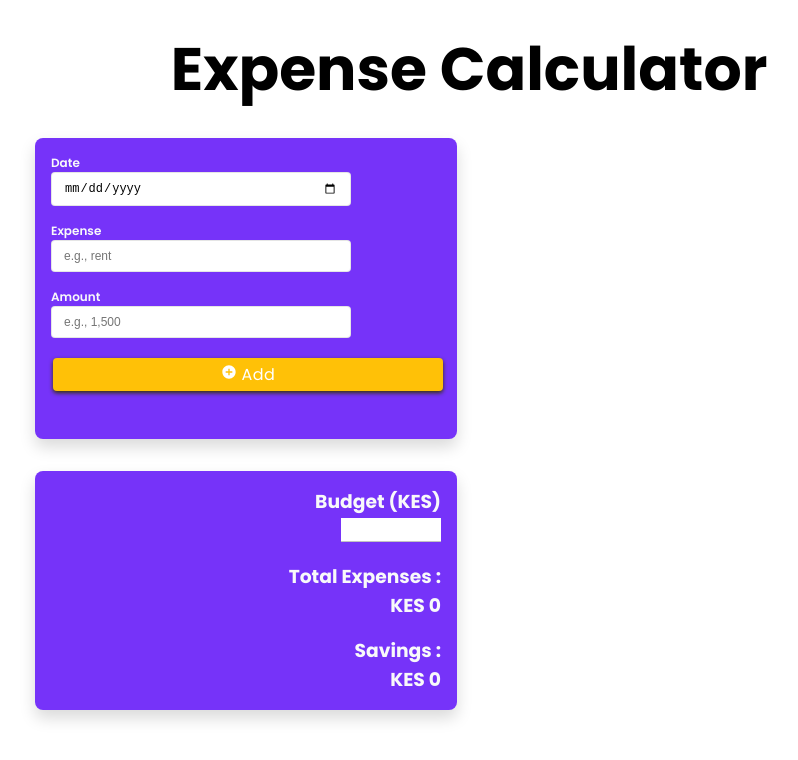
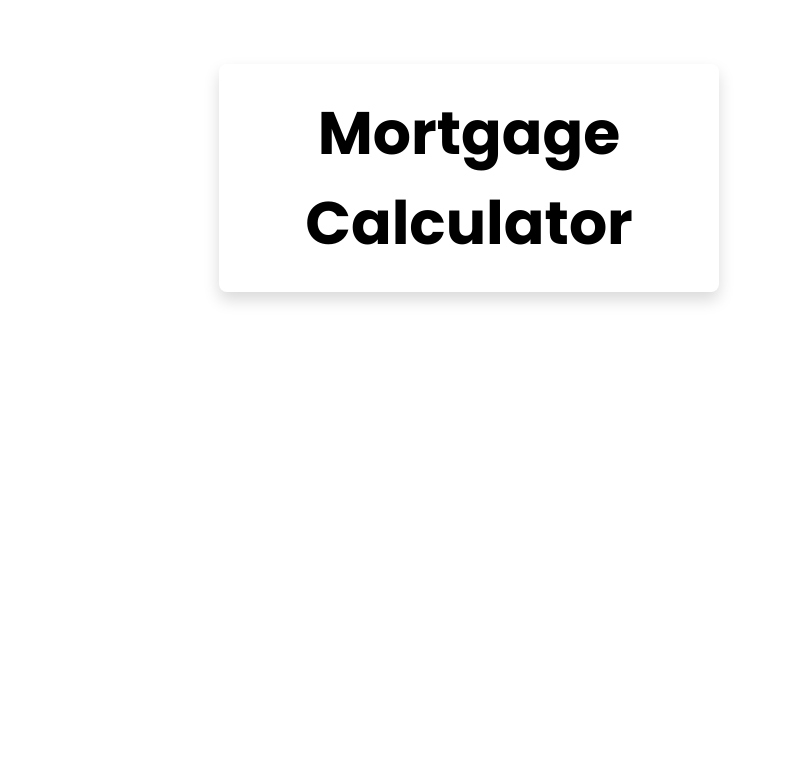
Before and after one commit to spectr-e/react-projects, a React (Vite) app: page / in a window 1280 px wide. Shown: the top 760 px of the page, without its empty margins (171-969 px from the left). Built offline with nearby package versions, Linux system fonts and the light colour scheme.

Commit message:
feat(MortgageCalcApp): Add the starter code for project 26

```diff
--- a/src/App.jsx
+++ b/src/App.jsx
@@ -25,6 +25,7 @@ import {
   AnimatedLoginForm,
   PhoneBookApp,
   ExpenseCalculatorApp,
+  MortgageCalcApp,
 } from './Projects'
 
 function App() {
@@ -55,7 +56,8 @@ function App() {
         {/* <CardGameApp /> */}
         {/* <AnimatedLoginForm /> */}
         {/* <PhoneBookApp /> */}
-        <ExpenseCalculatorApp />
+        {/* <ExpenseCalculatorApp /> */}
+        <MortgageCalcApp />
       </div>
     </div>
   )
--- /dev/null
+++ b/src/Projects/26-mortgage-calc-app/MortgageCalcApp.jsx
@@ -0,0 +1,12 @@
+import React from 'react'
+import { Title } from '../../components'
+
+const MortgageCalcApp = () => {
+  return (
+    <div className='container card mt-4' style={{ width: 500 }}>
+      <Title title={'Mortgage Calculator'} classes={'title text-center'} />
+    </div>
+  )
+}
+
+export default MortgageCalcApp
--- a/src/Projects/index.js
+++ b/src/Projects/index.js
@@ -25,8 +25,9 @@ import CardGameApp from './22-card-game-app/CardGameApp'
 import AnimatedLoginForm from './23-animated-login-form-app/AnimatedLoginForm'
 import PhoneBookApp from './24-phone-book-app/PhoneBookApp'
 import ExpenseCalculatorApp from './25-expenses-calculator-app/ExpenseCalculatorApp'
-
+import MortgageCalcApp from './26-mortgage-calc-app/MortgageCalcApp'
 export {
+  MortgageCalcApp,
   ExpenseCalculatorApp,
   PhoneBookApp,
   AnimatedLoginForm,
```
